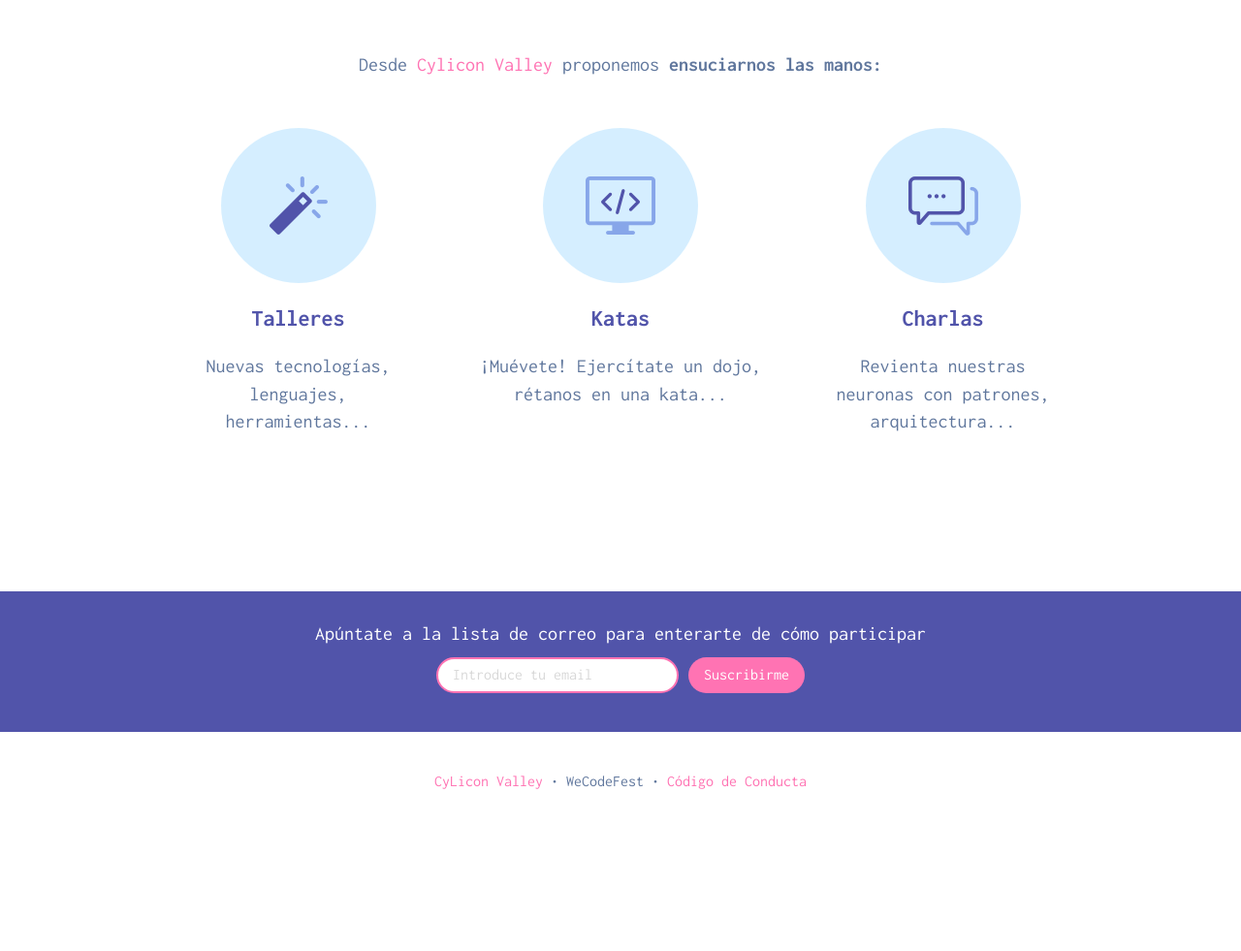
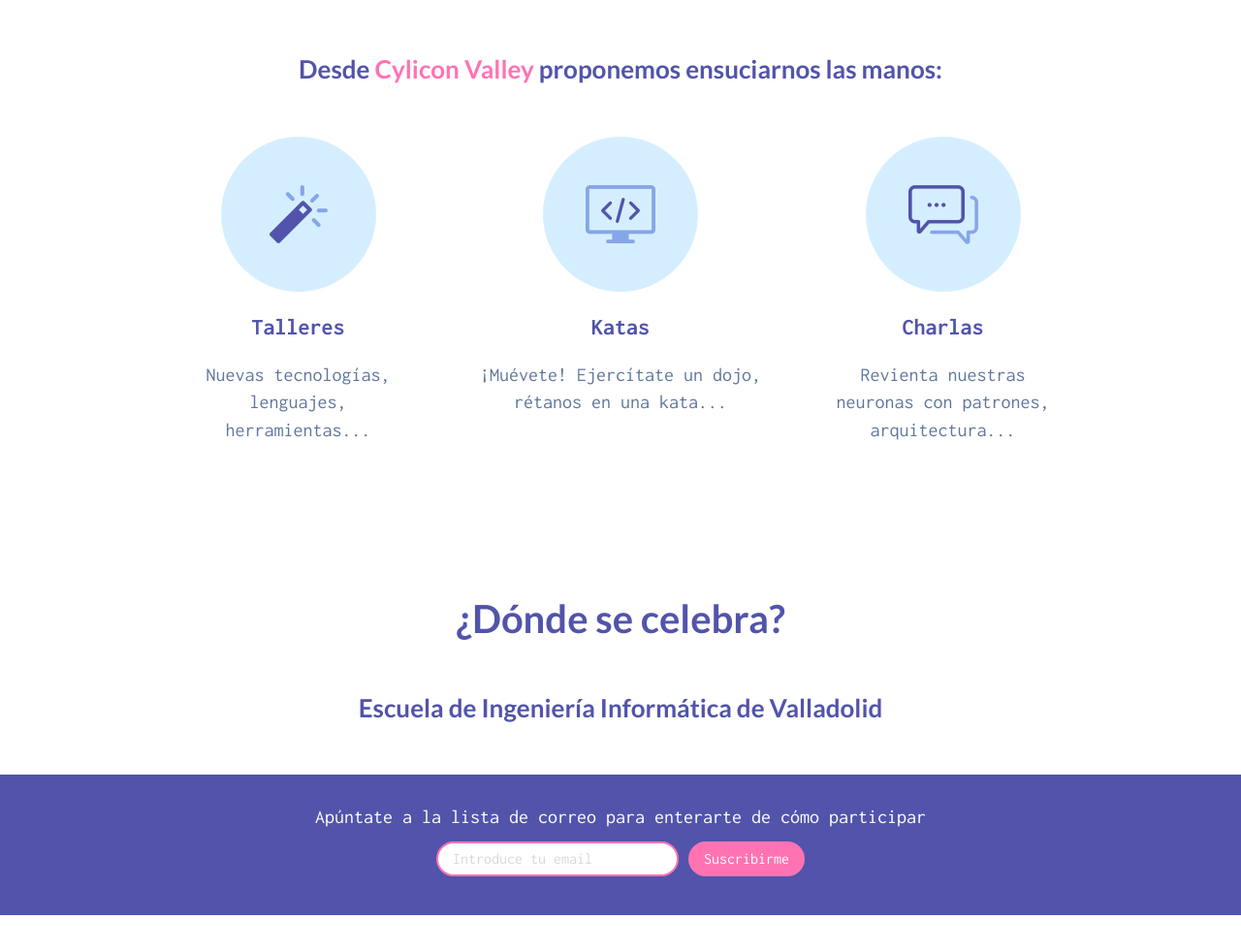
Before and after one commit to cyliconvalley/wecodefest, a plain HTML site: page index.html in a window 1280 px wide. Shown: the part 1674-2655 px from the top of the page at 97% size. Before the commit the page ends 2532 px from the top, so only its background shows below. Drawn offline with Linux system fonts and the light colour scheme.

Commit message:
Venue section added (WIP)

```diff
--- a/index.html
+++ b/index.html
@@ -89,7 +89,7 @@
 				<div class="row medium-spacing">
 					<div class="col-sm-8 col-xs-12 col-sm-offset-2 text-center">
 						<div class="medium-spacing">
-							<p>Desde <a href="https://cyliconvalley.es/" title="Cylicon Valley">Cylicon Valley</a> proponemos <strong>ensuciarnos
+							<p class="dirty">Desde <a href="https://cyliconvalley.es/" title="Cylicon Valley">Cylicon Valley</a> proponemos <strong>ensuciarnos
 								las manos:</strong></p>
 						</div>
 					</div>
@@ -113,6 +113,18 @@
 				</div>
 			</div>
 
+		</section>
+		<section id="where">
+			<div class="container">
+				<div class="row">
+					<div class="col-sm-8 col-xs-12 col-sm-offset-2 text-center">
+						<span class="info-subtitle">¿Dónde se celebra?</span>
+						<div class="medium-spacing">
+							<p class="dirty">Escuela de Ingeniería Informática de Valladolid</p>
+						</div>
+					</div>
+				</div>
+			</div>
 		</section>
 		<div class="row newsletter">
 			<div class="col-sm-8 col-xs-12 col-sm-offset-2 text-center">
--- a/style.scss
+++ b/style.scss
@@ -243,6 +243,12 @@
         background: $pink;
     }
 }
+.dirty{
+	font-size: 1.3em;
+	font-family: $title-font;
+	font-weight: 700;
+	color: $violet;
+}
 
 
 
```
Also changed, not shown: style.min.css.
